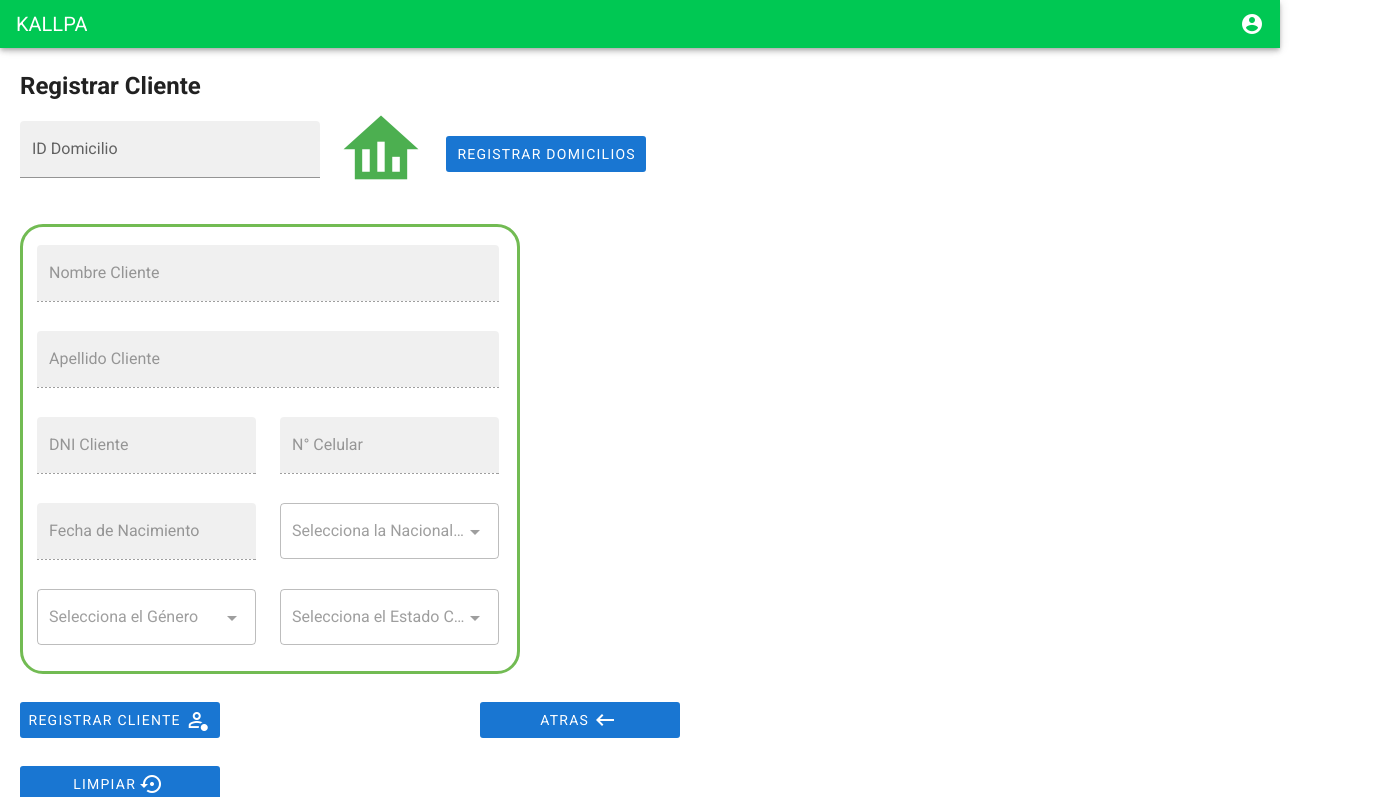
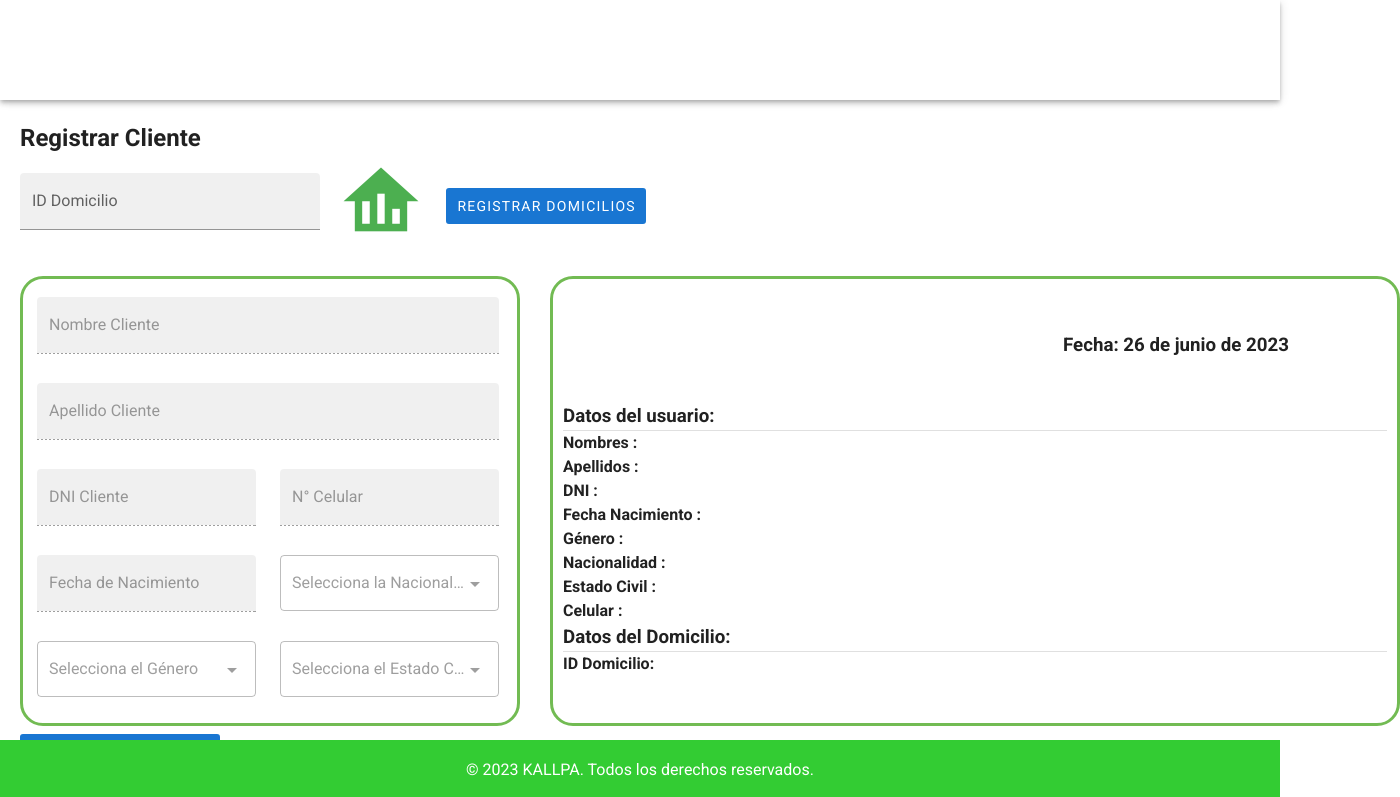
Before and after one commit to DevsJuniors/kallpaweb-front, a Vue app: page /menu/registrarCliente in a window 1280 px wide. Shown: the top 797 px of the page, 1400 px wide, since content can reach past the window. Built offline with nearby package versions, Linux system fonts and the light colour scheme; no server answers.

Commit message:
Registrar Cliente

```diff
--- a/src/components/RegistrarCliente/RegistrarCliente.js
+++ b/src/components/RegistrarCliente/RegistrarCliente.js
@@ -10,8 +10,11 @@ export default {
         Celular_cli: "",
         FechaNacimiento_cli: "",
         IDGenero: "",
+        desgenero: "",
         IDNacionalidad: "",
+        desnacionalidad: "",
         IDEstadoCivil: "",
+        desestadocivil: "",
         IDDomicilio: "",
       },
       TextFieldAble: false,
@@ -25,6 +28,7 @@ export default {
       mensaje: "",
       dialogError: false,
       dialogVisible: false,
+      fecha: "",
     };
   },
 
@@ -44,6 +48,7 @@ export default {
         const genero = this.generos.find(
           (genero) => genero.Descripcion_G === val
         );
+        this.frmCliente.desgenero = genero.Descripcion_G;
         this.frmCliente.IDGenero = genero.IDGenero;
       } else {
         this.resetForm();
@@ -54,6 +59,7 @@ export default {
         const nacionalidad = this.nacionalidades.find(
           (nacionalidad) => nacionalidad.Descripcion_NA === P
         );
+        this.frmCliente.desnacionalidad = nacionalidad.Descripcion_NA;
         this.frmCliente.IDNacionalidad = nacionalidad.IDNacionalidad;
       }
     },
@@ -62,12 +68,38 @@ export default {
         const estadocivil = this.estadosciviles.find(
           (estadocivil) => estadocivil.Descripcion_Es === M
         );
+        this.frmCliente.desestadocivil = estadocivil.Descripcion_Es;
         this.frmCliente.IDEstadoCivil = estadocivil.IDEstadoCivil;
       }
     },
   },
+  mounted() {
+    this.obtenerFechaActual();
+  },
+  methods: {
+    obtenerFechaActual() {
+      const fechaActual = new Date();
+      const dia = fechaActual.getDate();
+      const mes = fechaActual.getMonth();
+      const anio = fechaActual.getFullYear();
 
-  methods: {
+      const nombreMeses = [
+        "enero",
+        "febrero",
+        "marzo",
+        "abril",
+        "mayo",
+        "junio",
+        "julio",
+        "agosto",
+        "septiembre",
+        "octubre",
+        "noviembre",
+        "diciembre",
+      ];
+
+      this.fecha = `${dia} de ${nombreMeses[mes]} de ${anio}`;
+    },
     createCliente() {
       if (
         !this.frmCliente.DNI_cli ||
--- a/src/components/RegistrarCliente/RegistrarCliente.vue
+++ b/src/components/RegistrarCliente/RegistrarCliente.vue
@@ -1,10 +1,26 @@
 <template>
   <div>
-    <v-app-bar color="green accent-4" dense dark>
-      <v-toolbar-title>KALLPA</v-toolbar-title>
+    <v-app-bar color="white" dense dark height="100">
+      <v-toolbar-title>
+        <v-img
+          src="../../views/Img/Kallpa.png"
+          max-height="300"
+          max-width="200"
+          class="kallpa-image"></v-img>
+      </v-toolbar-title>
       <v-spacer></v-spacer>
-      <v-icon>mdi-account-circle</v-icon>
+      <v-img
+        src="../../views/Img/usuario (3).png"
+        max-height="100"
+        max-width="50"></v-img>
     </v-app-bar>
+    <v-footer color="#33cc33" app height="60">
+      <v-row align="center" justify="center">
+        <v-col cols="12" class="text-center white--text">
+          &copy; 2023 KALLPA. Todos los derechos reservados.
+        </v-col>
+      </v-row>
+    </v-footer>
     <form name="registrarCliente" @submit.prevent="createCliente">
       <div class="cliente">
         <h2>Registrar Cliente</h2>
@@ -107,21 +123,48 @@
           </div>
         </v-container>
       </div>
+      <div class="resumen">
+        <v-container class="my-container-2">
+          <div class="info">
+            <div class="image-container">
+              <v-img
+                src="../../views/Img/Kallpa.png"
+                max-height="300"
+                max-width="200"></v-img>
+            </div>
+            <h3>Fecha: {{ this.fecha }}</h3>
+          </div>
+
+          <h3>Datos del usuario:</h3>
+          <v-divider></v-divider>
+
+          <h4>Nombres : {{ this.frmCliente.Nombre_cli }}</h4>
+          <h4>Apellidos : {{ this.frmCliente.Apellido_cli }}</h4>
+          <h4>DNI : {{ this.frmCliente.DNI_cli }}</h4>
+          <h4>Fecha Nacimiento : {{ this.frmCliente.FechaNacimiento_cli }}</h4>
+          <h4>Género : {{ this.frmCliente.desgenero }}</h4>
+          <h4>Nacionalidad : {{ this.frmCliente.desnacionalidad }}</h4>
+          <h4>Estado Civil : {{ this.frmCliente.desestadocivil }}</h4>
+          <h4>Celular : {{ this.frmCliente.Celular_cli }}</h4>
+          <h3>Datos del Domicilio:</h3>
+          <v-divider></v-divider>
+          <h4>ID Domicilio: {{ this.frmCliente.IDDomicilio }}</h4>
+        </v-container>
+      </div>
       <div class="btn-container">
         <div class="btn1">
           <v-btn type="submit" class="button-1 mt-2" depressed color="primary">
             Registrar Cliente
             <v-icon class="mx-1">mdi-account-badge-outline</v-icon>
           </v-btn>
-          <v-btn
-            depressed
-            color="primary"
-            class="button-1 mt-2"
-            @click="resetForm">
+          <v-btn color="green" class="button-1 mt-2" @click="resetForm">
             Limpiar
             <v-icon class="mx-1">mdi-backup-restore</v-icon>
           </v-btn>
         </div>
+      </div>
+
+      <div class="btn3">
         <v-btn
           depressed
           color="primary"
@@ -205,13 +248,13 @@
   width: 500px;
   height: 450px;
   padding: 10px 10px 10px 10px;
-
   border-color: #72bb53;
   border-width: 3px;
   border-style: solid;
   border-radius: 23px 23px 23px 23px;
   position: relative;
   z-index: 1;
+  margin-top: -0px;
 }
 .btn-container {
   display: flex;
@@ -219,11 +262,12 @@
 }
 
 .btn1 {
-  margin-right: 20px;
+  margin-right: 990px;
 }
 
-.btn-atras {
-  margin-right: 600px; /* Ajusta el valor del margen según tus preferencias */
+.btn3 {
+  margin-top: -65px;
+  margin-left: 600px; /* Ajusta el valor del margen según tus preferencias */
 }
 .custom-text-field {
   width: 470px;
@@ -233,7 +277,31 @@
   color: #c0c0c0;
 
   text-align: left;
-  margin-bottom: 50px;
+  margin-bottom: 60px;
+}
+.my-container-2 {
+  width: 850px;
+  height: 450px;
+  padding: 10px 10px 10px 10px;
+  border-color: #72bb53;
+  border-width: 3px;
+  border-style: solid;
+  border-radius: 23px 23px 23px 23px;
+  position: relative;
+  z-index: 1;
+  margin-left: 550px;
+  margin-top: -470px;
+}
+.v-application .info {
+  background-color: white !important;
+  border-color: white !important;
+}
+.info {
+  display: flex;
+  align-items: center;
+}
+.image-container {
+  margin-right: 300px;
 }
 </style>
 <script src="./RegistrarCliente.js"></script>
--- a/src/plugins/vuetify.js
+++ b/src/plugins/vuetify.js
@@ -2,6 +2,25 @@ import Vue from "vue";
 import Vuetify from "vuetify/lib/framework";
 import "vuetify/dist/vuetify.min.css";
 
+import es from "vuetify/lib/locale/es";
+
 Vue.use(Vuetify);
 
-export default new Vuetify({});
+export default new Vuetify({
+  lang: {
+    locales: { es },
+    current: "es",
+  },
+  theme: {
+    // themes: {
+    //   light: {
+    //     primary: "#0039a6",
+    //     orange: "#ff7900",
+    //   },
+    //   dark: {
+    //     primary: "#0039a6",
+    //     orange: "#ff7900",
+    //   },
+    // },
+  },
+});
```
